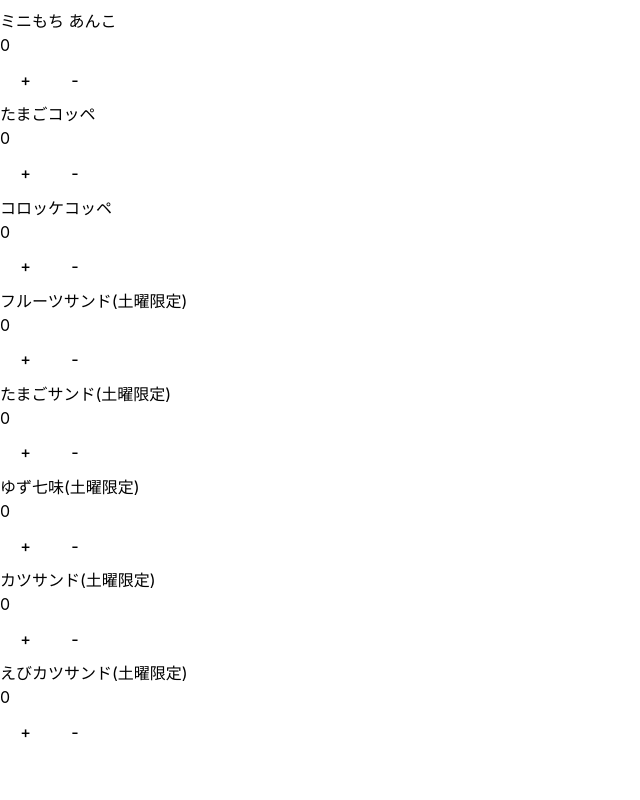
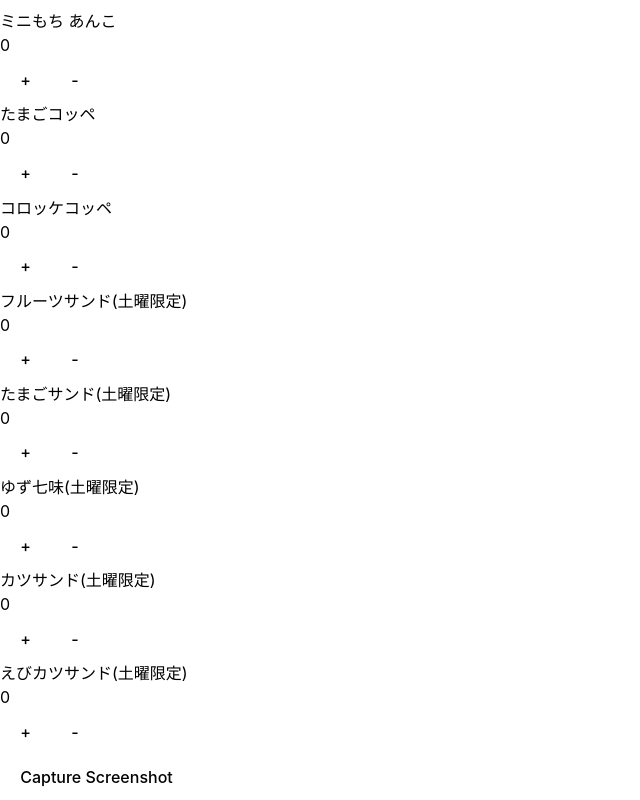
Before and after one commit to maxin73/Bread_counter, a React (Vite) app: page / in a window 1280 px wide. Shown: the part 3532-4332 px from the top of the page, without its empty margins (0-640 px from the left). Before the commit the page ends 4287 px from the top, so only its background shows below. Built offline with nearby package versions, Linux system fonts and the light colour scheme.

Commit message:
added screenshot function

```diff
--- a/package.json
+++ b/package.json
@@ -10,6 +10,8 @@
     "preview": "vite preview"
   },
   "dependencies": {
+    "html-to-image": "^1.11.11",
+    "html2canvas": "^1.4.1",
     "react": "^18.2.0",
     "react-dom": "^18.2.0"
   },
--- a/src/App.jsx
+++ b/src/App.jsx
@@ -1,4 +1,6 @@
-import { useState } from 'react'
+import React, { useState } from 'react';
+import * as htmlToImage from 'html-to-image';
+import { toPng } from 'html-to-image';
 import Counter from "./components/counter.jsx";
 
 function App() {
@@ -53,6 +55,9 @@ function App() {
 
   const [breadData, setBreadData] = useState(initialBreadData);
 
+  const screenshotRef = React.useRef();
+  const [screenshot, setScreenshot] = useState(null);
+
   const updateBreadCount = (breadName, increment) => {
     setBreadData((prevBreadData) =>
       prevBreadData.map((bread) =>
@@ -70,9 +75,19 @@ function App() {
   const genre5 = breadData.filter((bread) => bread.genre === "5");
   const genre6 = breadData.filter((bread) => bread.genre === "6");
 
+  const captureScreenshot = () => {
+    htmlToImage.toPng(screenshotRef.current)
+      .then((dataUrl) => {
+        setScreenshot(dataUrl);
+      })
+      .catch((error) => {
+        console.error('Error capturing screenshot:', error);
+      });
+  };
+
   return (
     <>
-    <section className="flex">
+    <section ref={screenshotRef} className="flex">
       <div className="genre-left">
         <div className="genre1">
         {genre1.map((bread) => (
@@ -144,6 +159,13 @@ function App() {
         </div>
       </div>
     </section>
+    <button onClick={captureScreenshot}>Capture Screenshot</button>
+      {screenshot && (
+        <div>
+          <h2>Screenshot:</h2>
+          <img src={screenshot} alt="Captured Screenshot" />
+        </div>
+      )}
     </>
   );
 }
```
Also changed, not shown: 1 other file (tests, documents, lock files or other folders).
